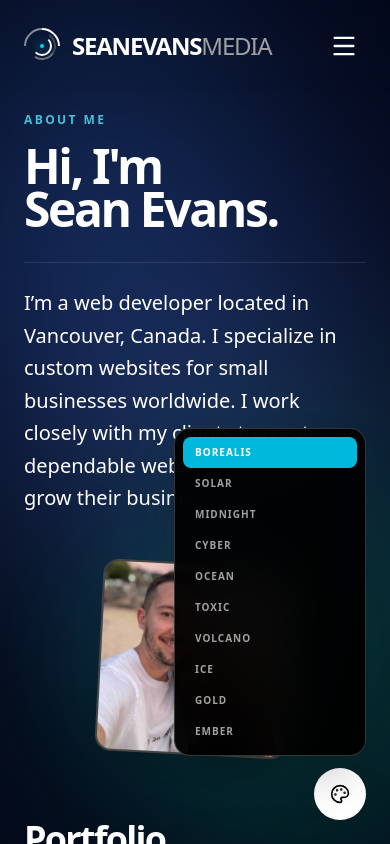
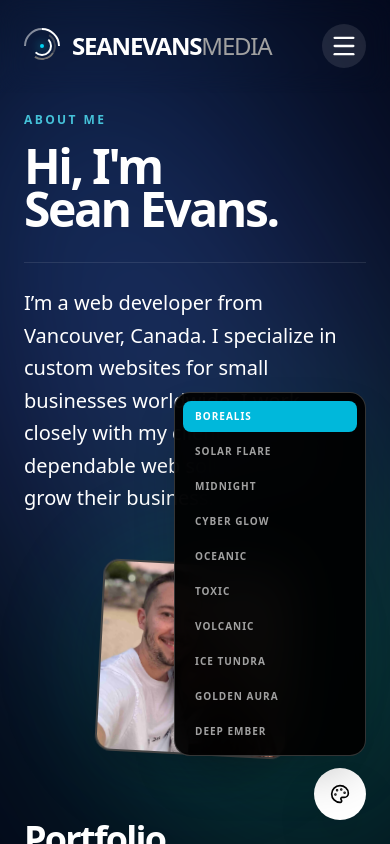
Before and after one commit to seanevansmedia/seanevansmedia, a Next.js app: page / in a window 390 px wide. Both pictures are taken after a click on the button 340 px from the left and 794 px from the top of the page. Shown: the top 844 px of the page. Built offline with nearby package versions, Linux system fonts and the light colour scheme.

Commit message:
Mobile menu update

```diff
--- a/src/app/page.tsx
+++ b/src/app/page.tsx
@@ -20,49 +20,14 @@ const DATA = {
   name: "SEAN EVANS",
   role: "Digital Architect",
   bio: "Engineering for impact. I build mobile-first, high-velocity digital experiences designed to maximize conversions. By achieving 90+ page speeds and seamless responsiveness, I ensure your message reaches every user, instantly.",
-  aboutText: "I’m a web developer located in Vancouver, Canada. I specialize in custom websites for small businesses worldwide. I work closely with my clients to create dependable web solutions that grow their business.",
+  aboutText: "I’m a web developer from Vancouver, Canada. I specialize in custom websites for small businesses worldwide. I work closely with my clients to create dependable web solutions that grow their business.",
   profileImg: "/profile.jpeg",
   projects: [
-    {
-      id: "1",
-      title: "Social Gold",
-      tag: "Social & Firebase",
-      desc: "Real-time social platform replicating Twitter/X functionality.",
-      img: "/p1.jpeg",
-      link: "https://social-gold-i2vk.vercel.app/"
-    },
-    {
-      id: "2",
-      title: "Summit Pacific",
-      tag: "Corporate",
-      desc: "Premium construction management platform with a custom design system.",
-      img: "/p2.jpeg",
-      link: "https://summit-pacific.vercel.app/"
-    },
-    {
-      id: "3",
-      title: "Obsidian Estates",
-      tag: "Real Estate",
-      desc: "Cinematic luxury property platform featuring real-time filtering.",
-      img: "/p3.jpeg",
-      link: "https://luxury-real-estate-swart.vercel.app/"
-    },
-    {
-      id: "4",
-      title: "Vancouver Bistro",
-      tag: "Hospitality",
-      desc: "High-performance restaurant platform built on Next.js 16.",
-      img: "/p4.jpeg",
-      link: "https://vancouver-bistro.vercel.app/"
-    },
-    {
-      id: "5",
-      title: "Sonic Journal",
-      tag: "AI Audio",
-      desc: "AI-powered mood tracker transforms text into curated soundtracks.",
-      img: "/p5.jpeg",
-      link: "https://music-journal-eight.vercel.app/"
-    },
+    { id: "1", title: "Social Gold", tag: "Social & Firebase", desc: "Real-time social platform replicating Twitter/X functionality.", img: "/p1.jpeg", link: "https://social-gold-i2vk.vercel.app/" },
+    { id: "2", title: "Summit Pacific", tag: "Corporate", desc: "Premium construction management platform with a custom design system.", img: "/p2.jpeg", link: "https://summit-pacific.vercel.app/" },
+    { id: "3", title: "Obsidian Estates", tag: "Real Estate", desc: "Cinematic luxury property platform featuring real-time filtering.", img: "/p3.jpeg", link: "https://luxury-real-estate-swart.vercel.app/" },
+    { id: "4", title: "Vancouver Bistro", tag: "Hospitality", desc: "High-performance restaurant platform built on Next.js 16.", img: "/p4.jpeg", link: "https://vancouver-bistro.vercel.app/" },
+    { id: "5", title: "Sonic Journal", tag: "AI Audio", desc: "AI-powered mood tracker transforms text into curated soundtracks.", img: "/p5.jpeg", link: "https://music-journal-eight.vercel.app/" },
   ],
   features: [
     { title: "Mobile First Design", icon: Smartphone, desc: "Every interaction is crafted for the smallest screen first. I prioritize touch-optimized navigation and content hierarchy." },
@@ -87,18 +52,18 @@ const Logo = () => (
   </a>
 );
 
-// --- PERFORMANCE AURORA THEMES ---
+// --- PERFORMANCE THEMES ---
 const AURORA_THEMES = {
   "Borealis": "radial-gradient(circle at 20% 30%, #3b82f6 0%, transparent 40%), radial-gradient(circle at 80% 70%, #10b981 0%, transparent 40%), radial-gradient(circle at 50% 50%, #6366f1 0%, transparent 50%)",
-  "Solar": "radial-gradient(circle at 20% 30%, #f97316 0%, transparent 40%), radial-gradient(circle at 80% 70%, #ef4444 0%, transparent 40%), radial-gradient(circle at 50% 50%, #7c2d12 0%, transparent 50%)",
+  "Solar Flare": "radial-gradient(circle at 20% 30%, #f97316 0%, transparent 40%), radial-gradient(circle at 80% 70%, #ef4444 0%, transparent 40%), radial-gradient(circle at 50% 50%, #7c2d12 0%, transparent 50%)",
   "Midnight": "radial-gradient(circle at 20% 30%, #8b5cf6 0%, transparent 40%), radial-gradient(circle at 80% 70%, #4338ca 0%, transparent 40%), radial-gradient(circle at 50% 50%, #2e1065 0%, transparent 50%)",
-  "Cyber": "radial-gradient(circle at 20% 30%, #ec4899 0%, transparent 40%), radial-gradient(circle at 80% 70%, #06b6d4 0%, transparent 40%), radial-gradient(circle at 50% 50%, #4c1d95 0%, transparent 50%)",
-  "Ocean": "radial-gradient(circle at 20% 30%, #0ea5e9 0%, transparent 40%), radial-gradient(circle at 80% 70%, #2563eb 0%, transparent 40%), radial-gradient(circle at 50% 50%, #0c4a6e 0%, transparent 50%)",
+  "Cyber Glow": "radial-gradient(circle at 20% 30%, #ec4899 0%, transparent 40%), radial-gradient(circle at 80% 70%, #06b6d4 0%, transparent 40%), radial-gradient(circle at 50% 50%, #4c1d95 0%, transparent 50%)",
+  "Oceanic": "radial-gradient(circle at 20% 30%, #0ea5e9 0%, transparent 40%), radial-gradient(circle at 80% 70%, #2563eb 0%, transparent 40%), radial-gradient(circle at 50% 50%, #0c4a6e 0%, transparent 50%)",
   "Toxic": "radial-gradient(circle at 20% 30%, #a3e635 0%, transparent 40%), radial-gradient(circle at 80% 70%, #059669 0%, transparent 40%), radial-gradient(circle at 50% 50%, #064e3b 0%, transparent 50%)",
-  "Volcano": "radial-gradient(circle at 20% 30%, #ef4444 0%, transparent 40%), radial-gradient(circle at 80% 70%, #000000 0%, transparent 40%), radial-gradient(circle at 50% 50%, #450a0a 0%, transparent 50%)",
-  "Ice": "radial-gradient(circle at 20% 30%, #f8fafc 0%, transparent 40%), radial-gradient(circle at 80% 70%, #60a5fa 0%, transparent 40%), radial-gradient(circle at 50% 50%, #1e293b 0%, transparent 50%)",
-  "Gold": "radial-gradient(circle at 20% 30%, #facc15 0%, transparent 40%), radial-gradient(circle at 80% 70%, #d97706 0%, transparent 40%), radial-gradient(circle at 50% 50%, #451a03 0%, transparent 50%)",
-  "Ember": "radial-gradient(circle at 20% 30%, #fb923c 0%, transparent 40%), radial-gradient(circle at 80% 70%, #7c2d12 0%, transparent 40%), radial-gradient(circle at 50% 50%, #000000 0%, transparent 50%)",
+  "Volcanic": "radial-gradient(circle at 20% 30%, #ef4444 0%, transparent 40%), radial-gradient(circle at 80% 70%, #000000 0%, transparent 40%), radial-gradient(circle at 50% 50%, #450a0a 0%, transparent 50%)",
+  "Ice Tundra": "radial-gradient(circle at 20% 30%, #f8fafc 0%, transparent 40%), radial-gradient(circle at 80% 70%, #60a5fa 0%, transparent 40%), radial-gradient(circle at 50% 50%, #1e293b 0%, transparent 50%)",
+  "Golden Aura": "radial-gradient(circle at 20% 30%, #facc15 0%, transparent 40%), radial-gradient(circle at 80% 70%, #d97706 0%, transparent 40%), radial-gradient(circle at 50% 50%, #451a03 0%, transparent 50%)",
+  "Deep Ember": "radial-gradient(circle at 20% 30%, #fb923c 0%, transparent 40%), radial-gradient(circle at 80% 70%, #7c2d12 0%, transparent 40%), radial-gradient(circle at 50% 50%, #000000 0%, transparent 50%)",
 };
 
 export default function Portfolio() {
@@ -135,7 +100,7 @@ export default function Portfolio() {
       {/* BACKGROUND LAYER */}
       <div className="fixed inset-0 z-0 bg-[#020617] overflow-hidden pointer-events-none">
         <div
-          className="absolute top-[-10%] left-[-10%] w-[120%] h-[120%] opacity-40 blur-[100px] aurora-container transition-all duration-1000"
+          className="absolute top-[-15%] left-[-15%] w-[130%] h-[130%] opacity-40 blur-[110px] aurora-container transition-all duration-1000"
           style={{ background: AURORA_THEMES[currentTheme] }}
         />
       </div>
@@ -144,23 +109,24 @@ export default function Portfolio() {
       <div className="fixed bottom-6 right-6 z-[100]">
         <button onClick={() => setShowPicker(!showPicker)} className="p-4 rounded-full bg-white text-black shadow-2xl hover:scale-110 active:scale-95 transition-all flex items-center gap-2">
           <Palette size={20} />
-          <span className="text-[10px] font-bold uppercase tracking-widest hidden md:block">Switch Style</span>
+          <span className="text-[10px] font-bold uppercase tracking-widest hidden md:block">Switch Flare</span>
         </button>
         <AnimatePresence>
           {showPicker && (
-            <motion.div initial={{ opacity: 0, y: 15 }} animate={{ opacity: 1, y: 0 }} exit={{ opacity: 0, y: 15 }} className="absolute bottom-16 right-0 bg-black/95 border border-white/20 p-2 rounded-2xl backdrop-blur-xl w-48 shadow-2xl">
-                {Object.keys(AURORA_THEMES).map((t) => (
-                  <button key={t} onClick={() => { setCurrentTheme(t as any); setShowPicker(false); }} className={cn("w-full text-left px-3 py-2 rounded-lg text-[10px] font-bold uppercase tracking-widest transition-all", currentTheme === t ? "bg-cyan-500 text-white" : "text-neutral-400 hover:text-white hover:bg-white/10")}>
-                    {t}
-                  </button>
-                ))}
+            <motion.div initial={{ opacity: 0, y: 15 }} animate={{ opacity: 1, y: 0 }} exit={{ opacity: 0, y: 15 }} className="absolute bottom-16 right-0 bg-black/95 border border-white/20 p-2 rounded-2xl backdrop-blur-xl w-48 shadow-2xl overflow-hidden">
+                <div className="flex flex-col gap-1">
+                  {Object.keys(AURORA_THEMES).map((t) => (
+                    <button key={t} onClick={() => { setCurrentTheme(t as any); setShowPicker(false); }} className={cn("w-full text-left px-3 py-2 rounded-lg text-[10px] font-bold uppercase tracking-widest transition-all", currentTheme === t ? "bg-cyan-500 text-white" : "text-neutral-400 hover:text-white hover:bg-white/10")}>
+                      {t}
+                    </button>
+                  ))}
+                </div>
             </motion.div>
           )}
         </AnimatePresence>
       </div>
 
       <div className="relative z-10 h-full">
-
         {/* NAVIGATION */}
         <nav className={cn("fixed top-0 w-full z-50 flex justify-between items-center border-b backdrop-blur-md transition-all duration-300", isScrolled ? "py-4 px-6 md:px-12 bg-black/80 border-white/10" : "py-6 md:py-8 bg-transparent border-transparent px-6 md:px-8")}>
           <Logo />
@@ -168,8 +134,7 @@ export default function Portfolio() {
              {["About", "Portfolio"].map((item) => (
                 <a key={item} href={`#${item.toLowerCase()}`} className="px-4 py-2 text-sm font-bold uppercase tracking-wider text-white hover:bg-white/10 rounded-full transition-all">{item}</a>
              ))}
-
-             {/* ORIGINAL SHIMMER CONTACT BUTTON */}
+             {/* RESTORED: SHIMMER CONTACT BUTTON */}
              <a href="#contact" className="group relative px-6 py-2.5 rounded-full text-sm font-bold uppercase tracking-wider overflow-hidden shadow-lg hover:shadow-[0_0_20px_rgba(0,255,255,0.4)] active:scale-95 transition-all duration-300 bg-white text-black">
                <div className="absolute inset-0 -translate-x-[100%] group-hover:translate-x-[100%] transition-transform duration-700 ease-in-out skew-x-12 bg-gradient-to-r from-transparent via-cyan-400/50 to-transparent" />
                <div className="relative z-10 flex items-center gap-2">
@@ -178,10 +143,37 @@ export default function Portfolio() {
                </div>
              </a>
           </div>
-          <button onClick={() => setIsMobileMenuOpen(!isMobileMenuOpen)} className="md:hidden text-white p-2">
+
+          {/* MOBILE TOGGLE BUTTON */}
+          <button
+            onClick={() => setIsMobileMenuOpen(!isMobileMenuOpen)}
+            className="md:hidden relative z-50 p-2 text-white bg-white/10 rounded-full"
+          >
             {isMobileMenuOpen ? <X size={28} /> : <Menu size={28} />}
           </button>
         </nav>
+
+        {/* MOBILE MENU OVERLAY (RESTORED) */}
+        <AnimatePresence>
+          {isMobileMenuOpen && (
+            <motion.div
+              initial={{ opacity: 0, x: "100%" }}
+              animate={{ opacity: 1, x: 0 }}
+              exit={{ opacity: 0, x: "100%" }}
+              transition={{ type: "spring", damping: 25, stiffness: 200 }}
+              className="fixed inset-0 z-40 pt-32 px-6 flex flex-col gap-8 md:hidden bg-black text-white"
+            >
+               {["About", "Portfolio", "Contact"].map((item) => (
+                  <a key={item} href={`#${item.toLowerCase()}`} onClick={() => setIsMobileMenuOpen(false)} className="text-4xl font-black tracking-tighter border-b border-white/20 pb-4">
+                    {item}
+                  </a>
+               ))}
+               <div className="mt-auto pb-12 opacity-50 text-xs font-bold uppercase tracking-widest text-cyan-200">
+                  © SEAN EVANS MEDIA 2026
+               </div>
+            </motion.div>
+          )}
+        </AnimatePresence>
 
         {/* --- SECTION 1: ABOUT (HERO) --- */}
         <section id="about" className="px-6 md:px-24 pt-28 pb-12 md:pt-40 max-w-7xl mx-auto flex flex-col justify-start">
@@ -215,13 +207,7 @@ export default function Portfolio() {
                    className={cn("group relative p-4 md:p-6 rounded-2xl transition-all duration-500", glassClass)}
                  >
                     <div className="relative aspect-video overflow-hidden rounded-lg mb-6 border border-white/10 bg-neutral-950">
-                       <Image
-                        src={project.img}
-                        alt={project.title}
-                        fill
-                        sizes="(max-width: 768px) 100vw, 50vw"
-                        className="object-cover object-top transition-transform duration-700 group-hover:scale-105"
-                      />
+                       <Image src={project.img} alt={project.title} fill sizes="(max-width: 768px) 100vw, 50vw" className="object-cover object-top transition-transform duration-700 group-hover:scale-105" />
                     </div>
                     <div className="flex justify-between items-end">
                        <div>
@@ -237,7 +223,7 @@ export default function Portfolio() {
         </section>
 
         {/* --- SECTION 3: PHILOSOPHY (CONSTRAINED WIDTH) --- */}
-        <section className="px-6 md:px-24 pb-12 max-w-7xl mx-auto">
+        <section className="px-6 md:px-24 pb-12 max-w-7xl mx-auto text-left">
             <h2 className="text-xs font-bold uppercase tracking-[0.2em] mb-6 text-pink-300 uppercase tracking-[0.2em]">{DATA.role}</h2>
             <h1 className="text-5xl md:text-9xl font-bold leading-[0.9] tracking-tighter mb-12 text-white">
               Design is <br /> Intelligence <br /> <span className="opacity-40">Made Visible.</span>
```
